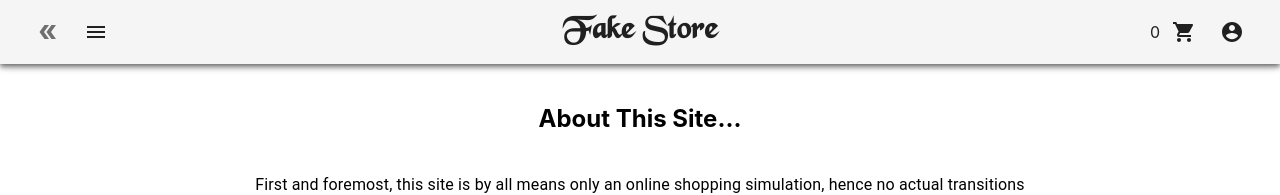
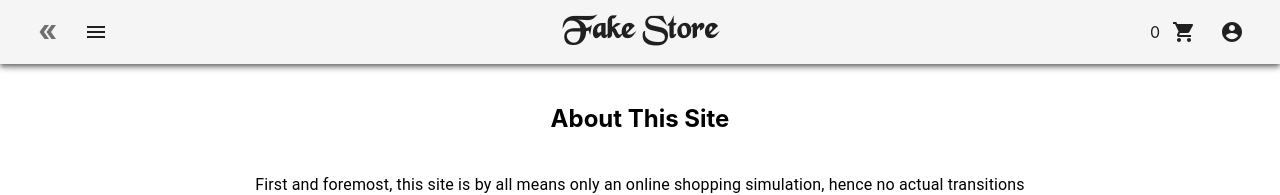
Before and after one commit to nasdda/fakestore, a React (Create React App) app: page /about in a window 1280 px wide. Shown: the top 195 px of the page. Built offline with nearby package versions, Linux system fonts and the light colour scheme.

Commit message:
update tooltips

```diff
--- a/src/components/pages/about/about.js
+++ b/src/components/pages/about/about.js
@@ -30,7 +30,7 @@ function About() {
         <div>
             <div>
                 <br />
-                <h2>About This Site...</h2>
+                <h2>About This Site</h2>
                 <br />
                 <Textchunk>First and foremost, this site is by all means only an online shopping simulation,
                 hence no actual transitions would be going on,
```
Also changed, not shown: 1 other file (tests, documents, lock files or other folders).
